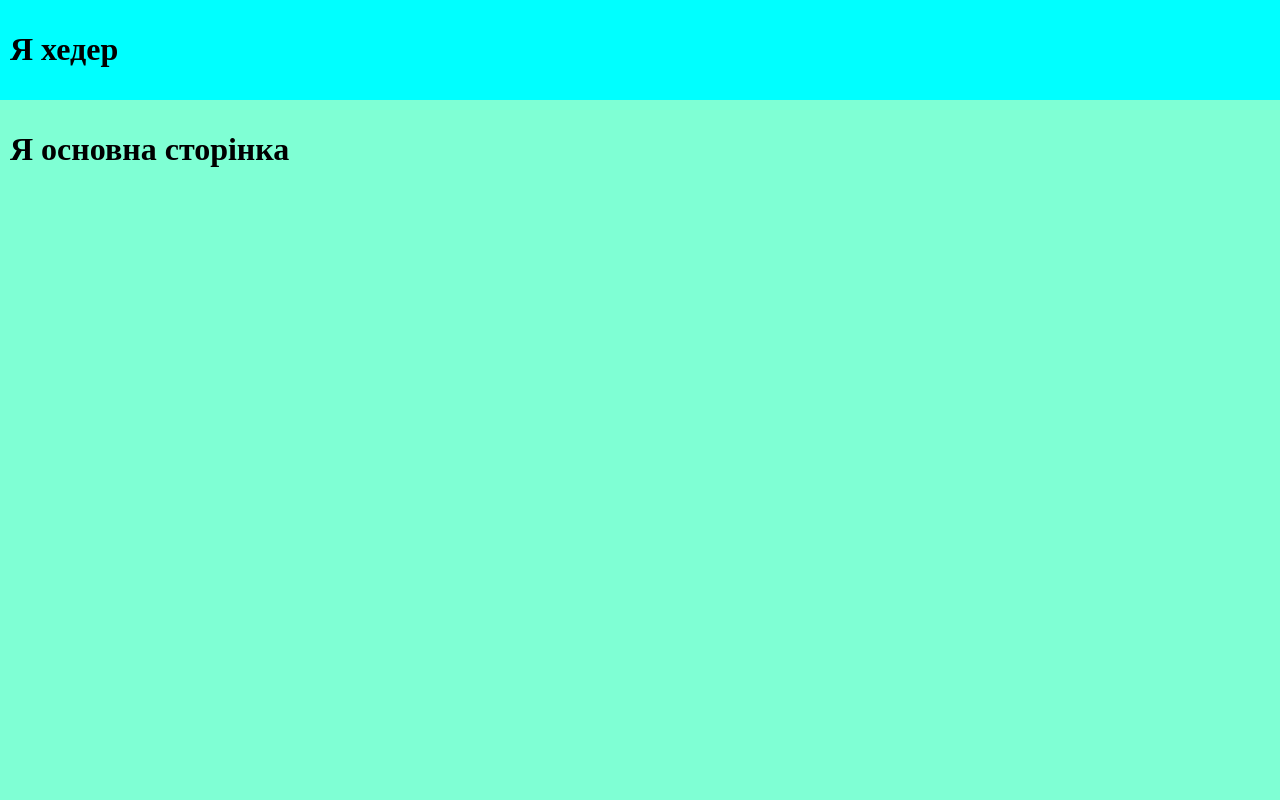
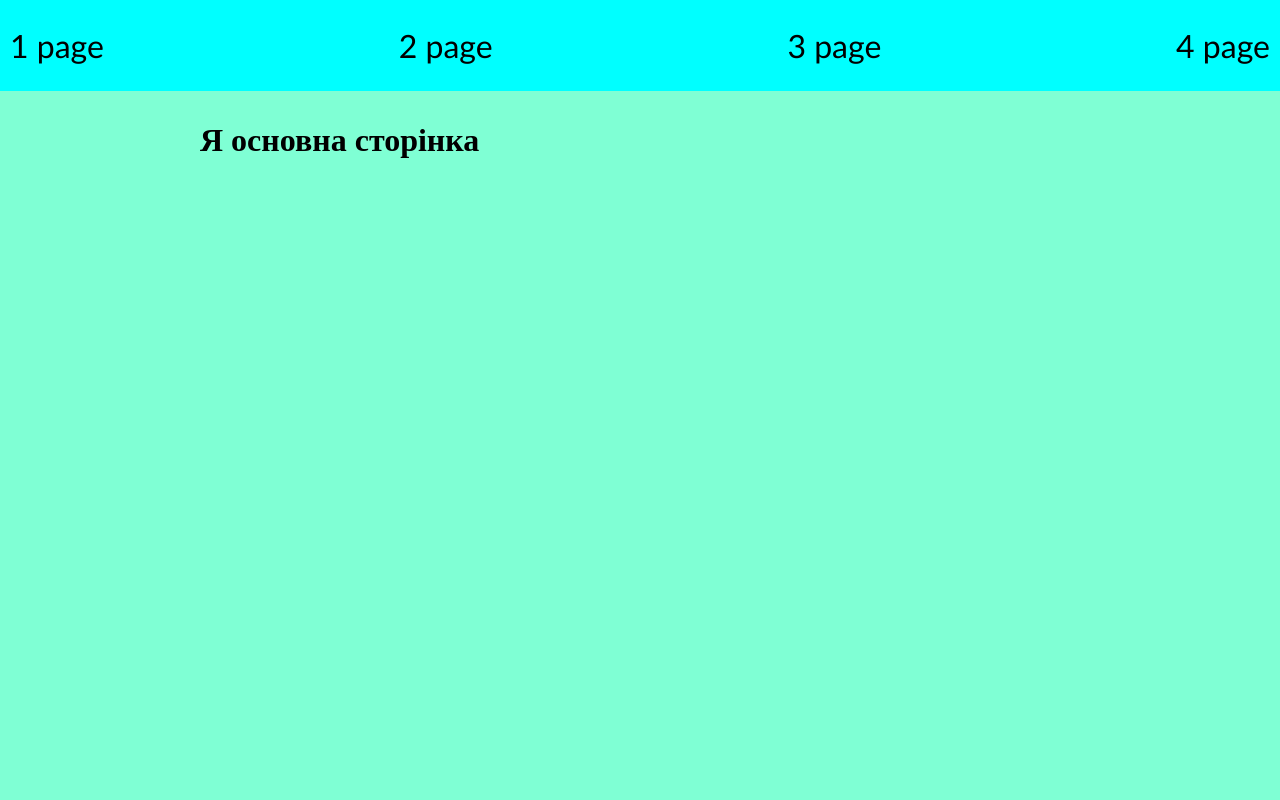
Before and after one commit to olexandrooo/web_site, a plain HTML site: page index.html in a window 1280 px wide. Shown: the top 800 px of the page. Drawn offline with Linux system fonts and the light colour scheme.

Commit message:
head_file

```diff
--- a/index.html
+++ b/index.html
@@ -9,7 +9,16 @@
 </head>
 <body>
     <header class="header">
-        <h1>Я хедер</h1>
+
+
+        <nav>
+            <ul class="header__list">
+                <li class="header__item"> <a href="#"> 1 page </a> </li>
+                <li class="header__item"> <a href="#"> 2 page </a></li>
+                <li class="header__item"> <a href="#"> 3 page </a></li>
+                <li class="header__item"> <a href="#"> 4 page </a></li>
+            </ul>
+        </nav>
     </header>
 
     <main class="main">
--- a/style.css
+++ b/style.css
@@ -13,10 +13,23 @@ body{
 .main{
     height: 800px;
     background-color: aquamarine;
-    padding: 10px;
+    padding: 10px 200px;
 }
 .footer{
     padding: 10px;
     background-color: aqua;
-
 }
+.header__list{
+    display: flex;
+    justify-content: space-between;
+    padding: 0;
+}
+.header__item{
+    list-style: none;
+}
+.header__item a{
+    text-decoration: none ;
+    color: black;
+    font-size: 2em;
+    font-family: 'Trebuchet MS', 'Lucida Sans Unicode', 'Lucida Grande', 'Lucida Sans', Arial, sans-serif;
+}
```
